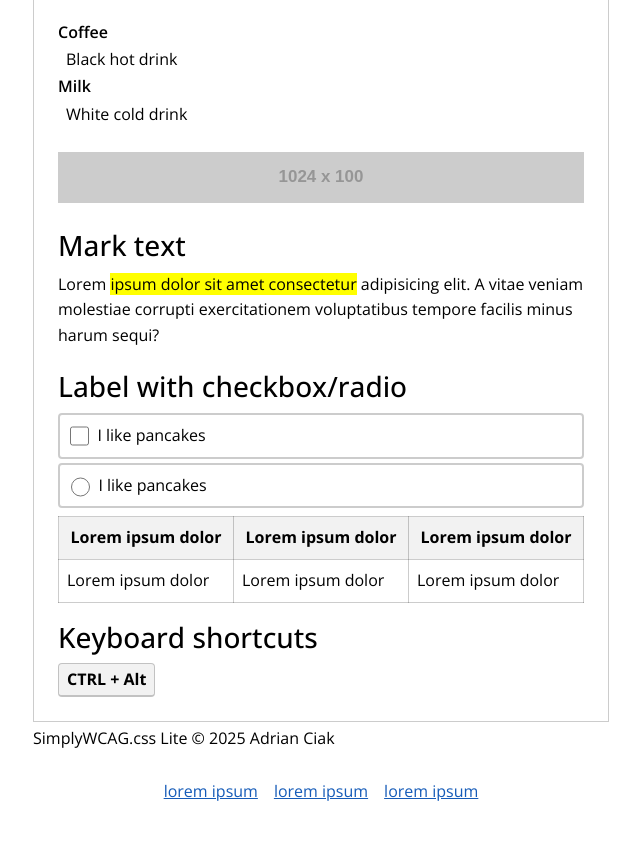
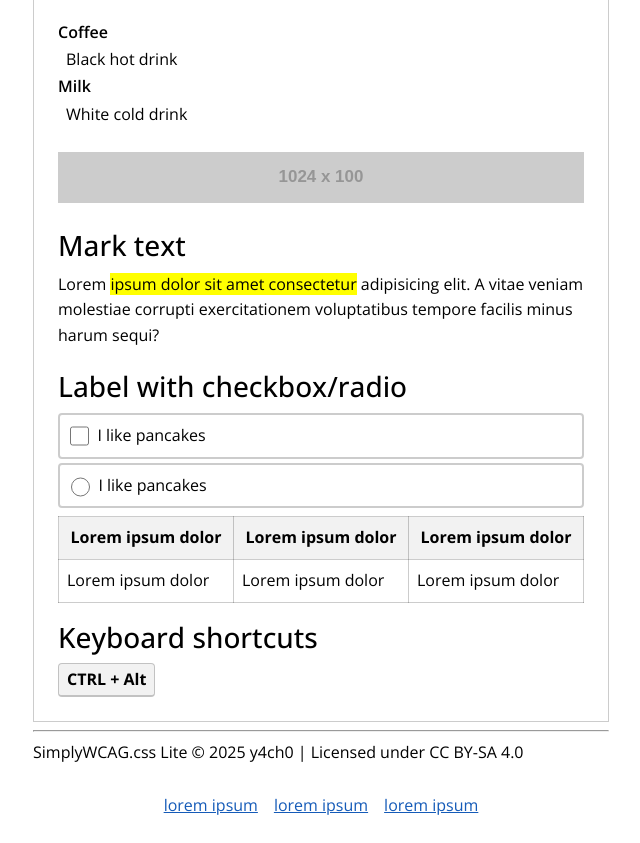
Before and after one commit to y4ch0/SimplyWCAG.css-Lite, a plain HTML site: page index.html in a window 1280 px wide. Shown: the part 2822-3665 px from the top of the page, without its empty margins (319-959 px from the left). Drawn offline with nearby package versions, Linux system fonts and the light colour scheme; placeholder pictures from the web are drawn by us.

Commit message:
Add files via upload

```diff
--- a/index.html
+++ b/index.html
@@ -227,7 +227,8 @@ Lorem ipsum dolor sit amet consectetur, adipisicing elit. Ut assumenda deleniti,
         </article>
     </main>
     <footer>
-        <p>SimplyWCAG.css Lite &copy; 2025 Adrian Ciak</p>
+        <hr>
+        <p>SimplyWCAG.css Lite &copy; 2025 y4ch0 | Licensed under CC BY-SA 4.0</p>
         <ul>
             <li><a href="#">lorem ipsum</a></li>
             <li><a href="#">lorem ipsum</a></li>
```
